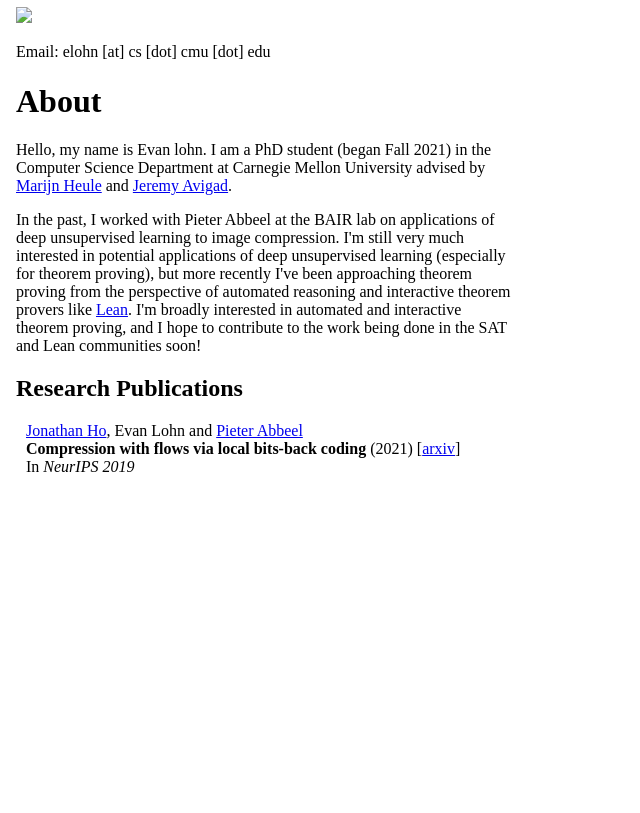
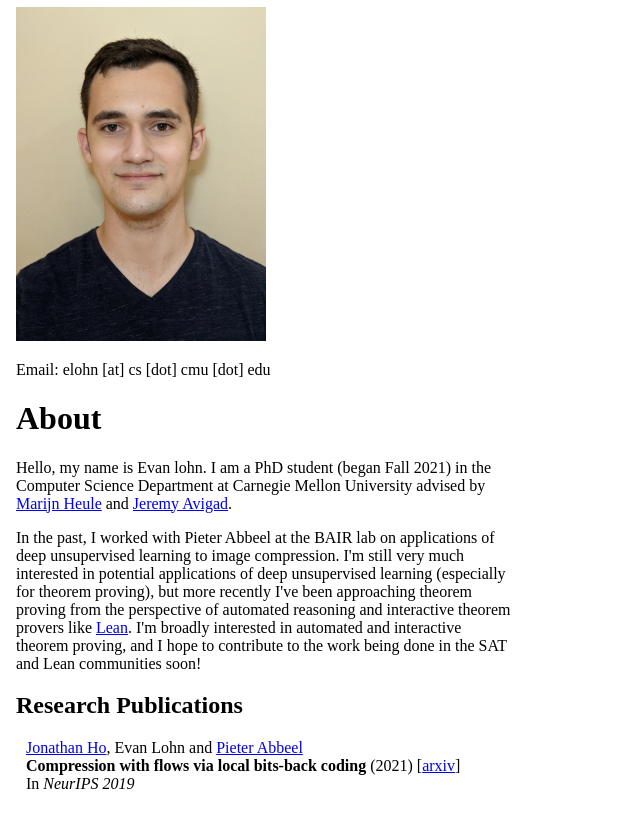
Before and after one commit to evanlohn/evanlohn.github.io, a plain HTML site: page index.html in a window 1280 px wide. Shown: the whole page, without its empty margins (0-640 px from the left). Drawn offline with Linux system fonts and the light colour scheme.

Commit message:
attempt to add image to site

```diff
--- a/index.html
+++ b/index.html
@@ -6,7 +6,7 @@
 <title>Evan Lohn</title>
 </head>
 <body style="margin-top: 1ex; margin-left: 1em; max-width: 500px;">
-<img src="headshot.jpeg" width="50%" height="auto">
+<img src="headshot.jpg" width="50%" height="auto">
 <p>Email: elohn [at] cs [dot] cmu [dot] edu</p>
 
 
```
Also changed, not shown: headshot.jpg (added).
